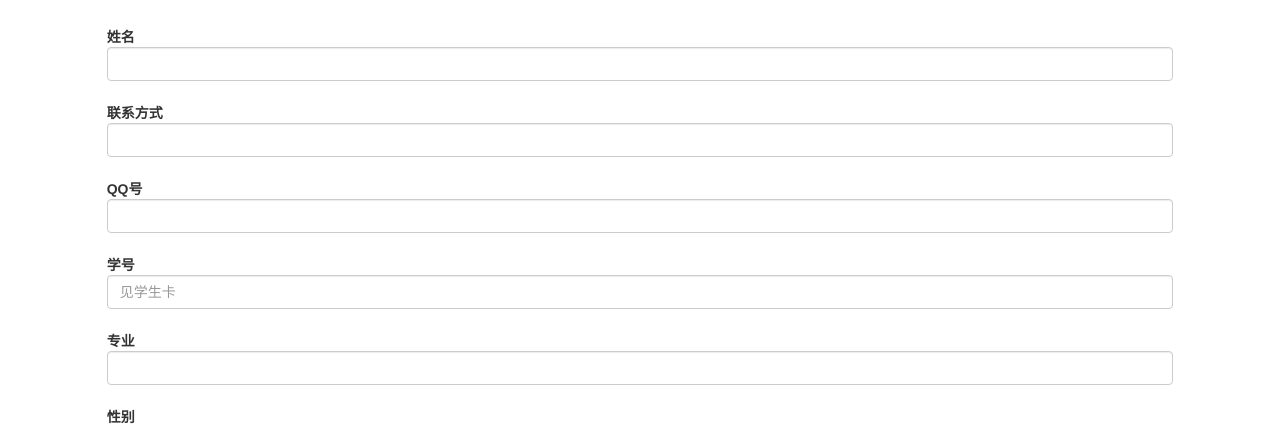
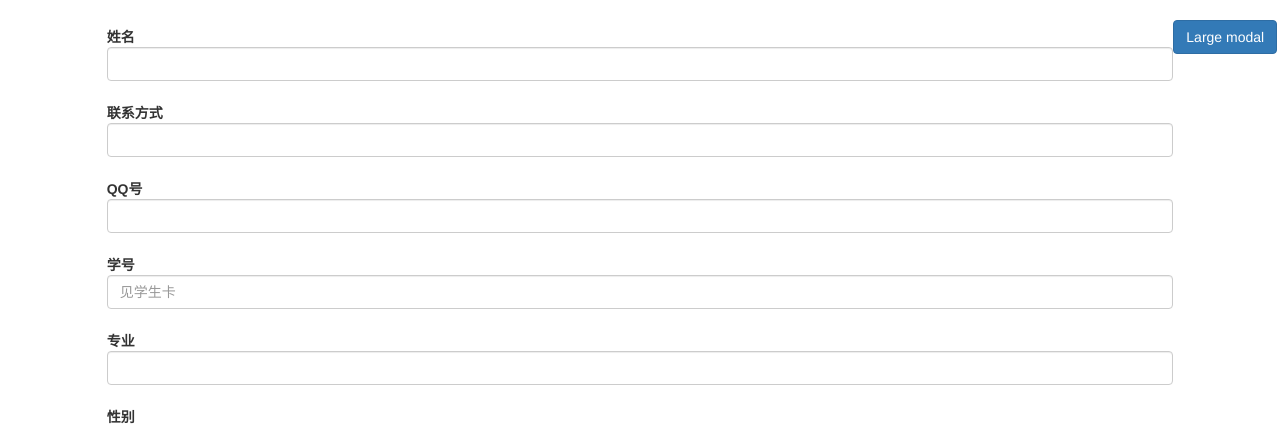
Before and after one commit to SUTFutureCoder/sutnWs_Chat, a PHP site: the page made by application/views/sign_up_view.php in a window 1280 px wide. Shown: the top 424 px of the page. Run offline with PHP 8.4, Linux system fonts and the light colour scheme; the template is opened without the code that fills it, so the values that code supplies are empty; some libraries are stand-ins or nearby versions.

Commit message:
check form

```diff
--- a/application/views/sign_up_view.php
+++ b/application/views/sign_up_view.php
@@ -107,6 +107,8 @@
         </div>
     </form>
     <iframe name='file_frame' id="file_frame" style='display:none'></iframe>
+    <button type="button" class="btn btn-primary" data-toggle="modal" data-target="#success_info">Large modal</button>
+    <?php require('success_info.html');?>
     <br/>
     <br/>
     <hr class="col-sm-10 col-sm-offset-1">
--- /dev/null
+++ b/application/views/success_info.html
@@ -0,0 +1,16 @@
+<div class="modal fade bs-example-modal-lg" id="success_info" tabindex="-1" role="dialog" aria-labelledby="myModalLabel" aria-hidden="true">
+  <div class="modal-dialog modal-lg">
+    <div class="modal-content">
+      <div class="modal-header">
+        <button type="button" class="close" data-dismiss="modal" aria-label="Close"><span aria-hidden="true">&times;</span></button>
+        <h4 class="modal-title" id="myModalLabel">提交的代码</h4>
+      </div>
+      <div class="modal-body" >
+
+      </div>
+      <div class="modal-footer">
+        <button type="button" class="btn btn-default" data-dismiss="modal">Close</button>
+      </div>
+    </div>
+  </div>
+</div>
```
Also changed, not shown: js/sign_up.js (+12 -3 lines).
